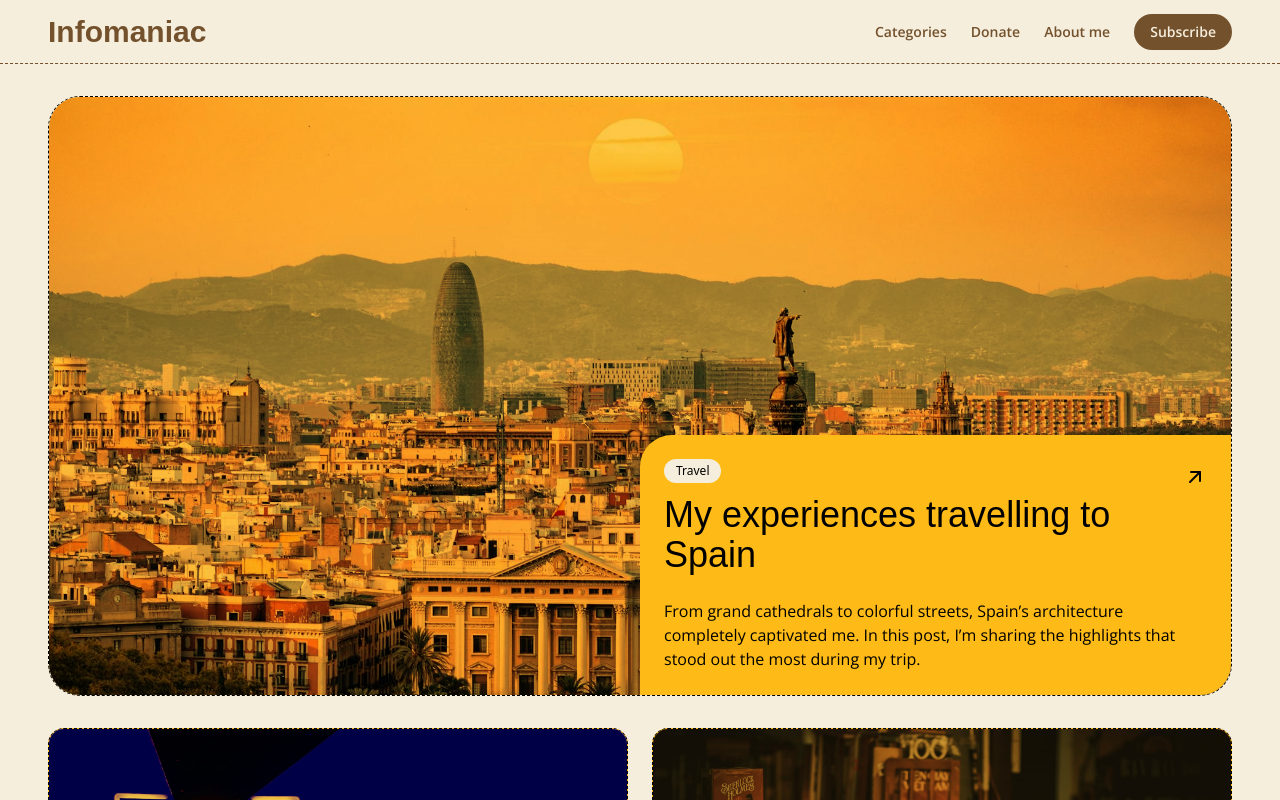
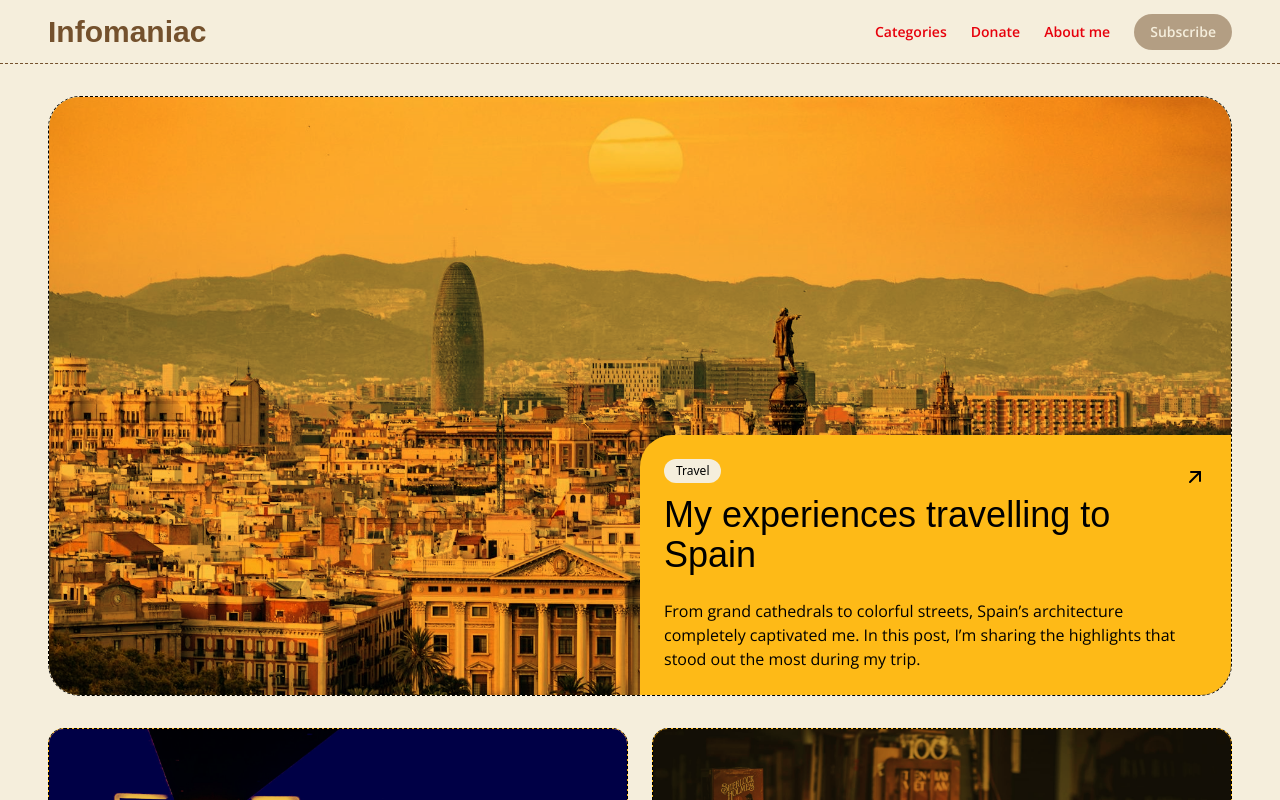
Before and after one commit to hks3333/infomaniac, a Next.js app: page / in a window 1280 px wide. Shown: the top 800 px of the page. Built offline with nearby package versions, Linux system fonts and the light colour scheme; a web font is replaced by a local one.

Commit message:
added script

```diff
--- a/components/header.tsx
+++ b/components/header.tsx
@@ -23,13 +23,13 @@ export default function Header() {
 
       {/* Desktop Nav */}
       <div className="hidden md:flex items-center space-x-6">
-        <button onClick={() => router.push('/categories')} className="text-sm font-open font-semibold cursor-pointer text-[#74512D] hover:text-black transition-colors duration-300">
+        <button onClick={() => router.push('/categories')} className="text-sm font-open font-semibold cursor-pointer text-red-600 hover:text-red-800 transition-colors duration-300">
           Categories
         </button>
-        <button onClick={() => setShowDonate(true)} className="text-sm font-open font-semibold cursor-pointer text-[#74512D] hover:text-black transition-colors duration-200">Donate</button>
-        <button onClick={() => router.push('/about')} className="text-sm font-open font-semibold cursor-pointer text-[#74512D] hover:text-black transition-colors duration-200">About me</button>
+        <button onClick={() => setShowDonate(true)} className="text-sm font-open font-semibold cursor-pointer text-red-600 hover:text-red-800 transition-colors duration-200">Donate</button>
+        <button onClick={() => router.push('/about')} className="text-sm font-open font-semibold cursor-pointer text-red-600 hover:text-red-800 transition-colors duration-200">About me</button>
         <button onClick={() => setShowSubscribe(true)}
-        className="text-sm font-open font-semibold cursor-pointer bg-[#74512D] text-background px-4 py-2 rounded-full shadow-none hover:shadow-[0_0_32px_#FEBA17] transition-shadow duration-300">
+        className="text-sm font-open font-semibold cursor-not-allowed opacity-50 pointer-events-none bg-[#74512D] text-background px-4 py-2 rounded-full shadow-none hover:shadow-[0_0_32px_#FEBA17] transition-shadow duration-300">
           Subscribe
         </button>
       </div>
```
